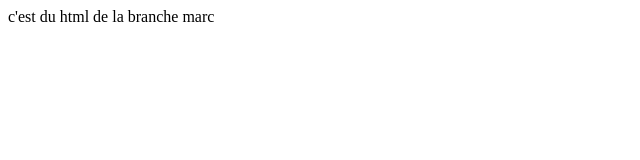
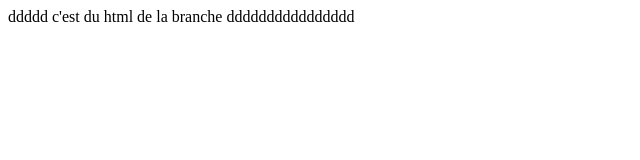
Before and after one commit to sondoguymarc/apprentissage, a plain HTML site: page index.html in a window 1280 px wide. Shown: the whole page, without its empty margins (0-640 px from the left). Drawn offline with Linux system fonts and the light colour scheme.

Commit message:
ma modification

```diff
--- a/index.html
+++ b/index.html
@@ -2,8 +2,8 @@
     <head></head>
     <body>
 
-        <p>
-            c'est du html de la branche marc
+        <p>ddddd
+            c'est du html de la branche dddddddddddddddd
          </p>
     </body>
 </html>
```
